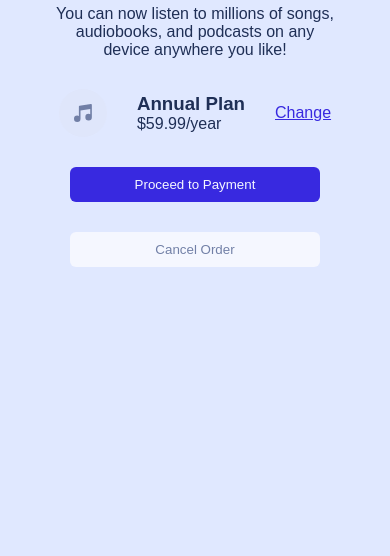
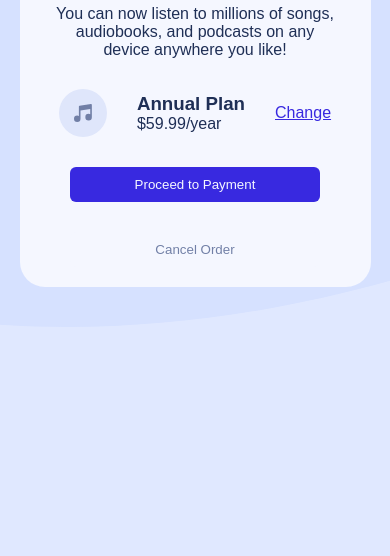
Before and after one commit to AshlyMargaret/Order-summary-card, a plain HTML site: page index.html in a window 390 px wide. Shown: the part 288-844 px from the top of the page. Drawn offline with Linux system fonts and the light colour scheme; a web font is replaced by a local one.

Commit message:
height updated

```diff
--- a/style.css
+++ b/style.css
@@ -142,7 +142,7 @@
     background-color: var(--Paleblue);
     background-repeat: no-repeat;
     background-size:cover;
-    height: 200px;
+
     }
 
     .container{
@@ -161,7 +161,7 @@
         background-color: var(--Paleblue);
         background-repeat: no-repeat;
         background-size:cover;
-        height: 200px;
+
         }
 
 
@@ -180,7 +180,7 @@
         background-color: var(--Paleblue);
         background-repeat: no-repeat;
         background-size:cover;
-        height: 200px;
+
         }
 
 
```
